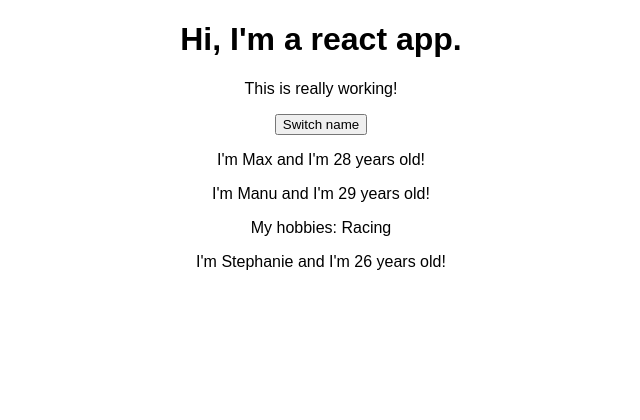
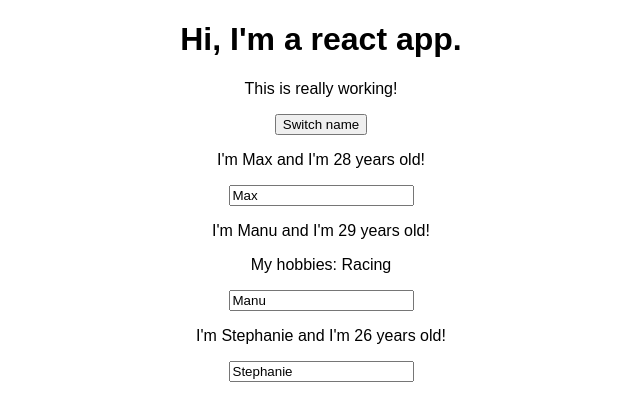
Before and after one commit to socabo/react-complete-guide, a React (Create React App) app: page / in a window 1280 px wide. Shown: the top 420 px of the page, without its empty margins (319-959 px from the left). Built offline with nearby package versions, Linux system fonts and the light colour scheme.

Commit message:
45. Adding Two Way Binding

```diff
--- a/src/App.js
+++ b/src/App.js
@@ -22,6 +22,16 @@
     )
   }
 
+  namechangedHandler = (event) => {
+    this.setState({
+      persons: [
+        {name: 'Max', age: '28'},
+        {name: event.target.value, age: '29'},
+        {name: 'Stephanie', age: '26'}
+      ]}
+    )
+  }
+
   render() {
     return (
       <div className="App">
@@ -34,7 +44,8 @@
         <Person
           name={this.state.persons[1].name}
           age={this.state.persons[1].age}
-          click={this.switchNameHandler.bind(this, 'Max!')}>My hobbies: Racing</Person>
+          click={this.switchNameHandler.bind(this, 'Max!')}
+          changed={this.namechangedHandler}>My hobbies: Racing</Person>
         <Person
           name={this.state.persons[2].name}
           age={this.state.persons[2].age}/>
--- a/src/Person/Person.js
+++ b/src/Person/Person.js
@@ -5,6 +5,7 @@
         <div>
             <p onClick={props.click}>I'm {props.name} and I'm {props.age} years old!</p>
             <p>{props.children}</p>
+            <input type="text" onChange={props.changed} value={props.name}/>
         </div>
     )
 }
```
